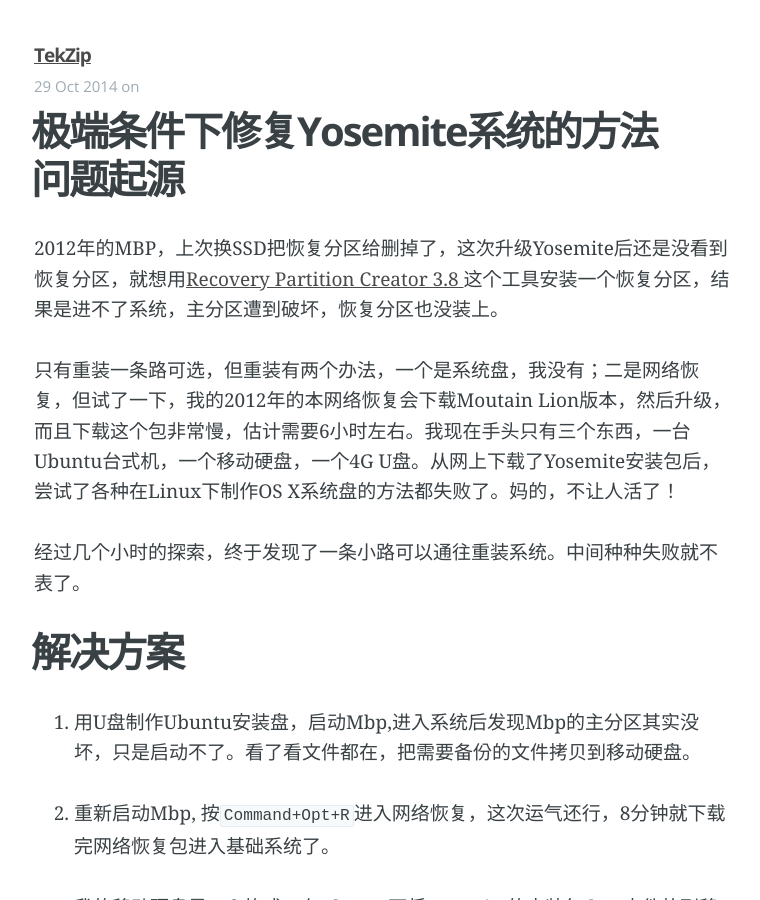
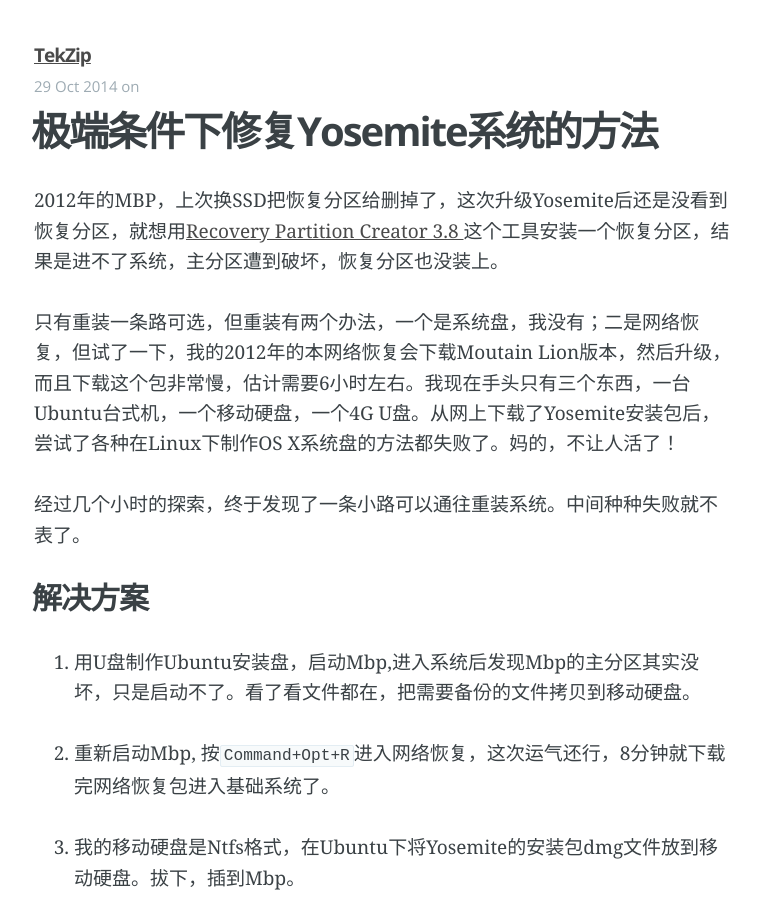
Before and after one commit to ayang/ayang.github.io, a Jekyll site: the page built from _posts/2014-10-29-fix yosemite system in extreme conditions.md, in a window 1280 px wide and 900 px high. Shown: the whole window, without its empty margins (256-1016 px from the left). Built offline with Jekyll 4.4.1, drawn with Linux system fonts in a browser that asks for light colours; Markdown is read by kramdown in place of the engine named in the settings.

Commit message:
Update 2014-10-29-fix yosemite system in extreme conditions.md

```diff
--- a/_posts/2014-10-29-fix yosemite system in extreme conditions.md
+++ b/_posts/2014-10-29-fix yosemite system in extreme conditions.md
@@ -4,8 +4,6 @@
 date: 2014-10-29
 tags: osx, mac
 ---
-
-# 问题起源
 
 2012年的MBP，上次换SSD把恢复分区给删掉了，这次升级Yosemite后还是没看到恢复分区，就想用[Recovery Partition Creator 3.8
 ](http://musings.silvertooth.us/2014/07/recovery-partition-creator-3-8/)这个工具安装一个恢复分区，结果是进不了系统，主分区遭到破坏，恢复分区也没装上。
@@ -14,7 +12,7 @@
 
 经过几个小时的探索，终于发现了一条小路可以通往重装系统。中间种种失败就不表了。
 
-# 解决方案
+## 解决方案
 
 1. 用U盘制作Ubuntu安装盘，启动Mbp,进入系统后发现Mbp的主分区其实没坏，只是启动不了。看了看文件都在，把需要备份的文件拷贝到移动硬盘。
 
@@ -32,7 +30,7 @@
 
 7. 如果你用了U盘做安装盘，此步忽略。重启进入恢复分区（Yosemite将恢复分区隐藏了，用Opt启动是看不到的，此处被捉弄了，需要按`Command+R`），删掉`SSD8G`这个分区，此处`disk utility`还是比较聪明，主分区自动合并了删掉后的空闲分区。重启。终于完了。
 
-# 心得
+## 心得
 
 1. Mac确实是一个很封闭的系统，基本无法使用其他操作系统制作一个OSX的启动盘或者安装盘。不要用Linux工具去改Mac的分区表，经常会导致一些奇怪的问题。
 
```
